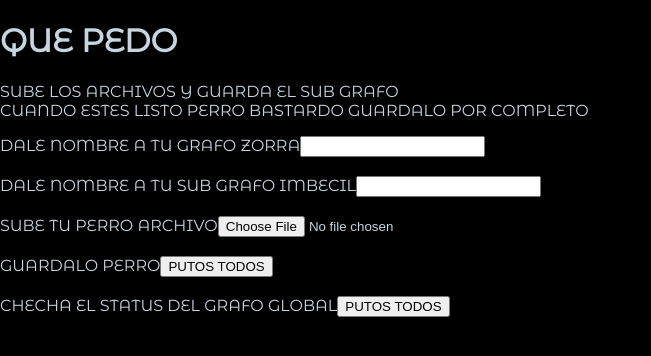
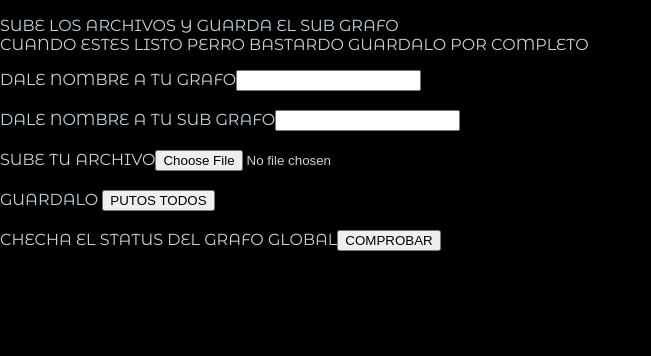
Before and after one commit to Onyxmoises/gabow_front, a Next.js app: page /admin/createGraph in a window 1280 px wide. Shown: the top 356 px of the page, without its empty margins (0-651 px from the left). Built offline with nearby package versions, Linux system fonts and the light colour scheme.

Commit message:
nueva act

```diff
--- a/pages/admin/createGraph.jsx
+++ b/pages/admin/createGraph.jsx
@@ -56,26 +56,25 @@ const createSubgraph = () =>{
 
     return (
     <>
-    <h1>QUE PEDO</h1>
     <p>SUBE LOS ARCHIVOS Y GUARDA EL SUB GRAFO<br/>CUANDO ESTES LISTO PERRO BASTARDO GUARDALO POR COMPLETO</p>
-    <label>DALE NOMBRE A TU GRAFO ZORRA</label>
+    <label>DALE NOMBRE A TU GRAFO</label>
     <input type="text" id="name"/>
     <br />
     <br />
-    <label>DALE NOMBRE A TU SUB GRAFO IMBECIL</label>
+    <label>DALE NOMBRE A TU SUB GRAFO</label>
     <input type="text" id="subname"/>
     <br />
     <br />
-    <label>SUBE TU PERRO ARCHIVO</label>
+    <label>SUBE TU ARCHIVO</label>
     <input type="file" id="file" onChange={addSubGraph} />
     <br />
     <br />
-    <label>GUARDALO PERRO</label>
+    <label>GUARDALO </label>
     <input type="button" onClick={saveGraph} value="PUTOS TODOS"/>
     <br />
     <br />
     <label>CHECHA EL STATUS DEL GRAFO GLOBAL</label>
-    <input type="button" onClick={console.log(JSON.stringify({Batiz : graph}))} value="PUTOS TODOS"/>
+    <input type="button" onClick={console.log(JSON.stringify({Batiz : graph}))} value="COMPROBAR"/>
     <br />
     <br />
     </>
```
